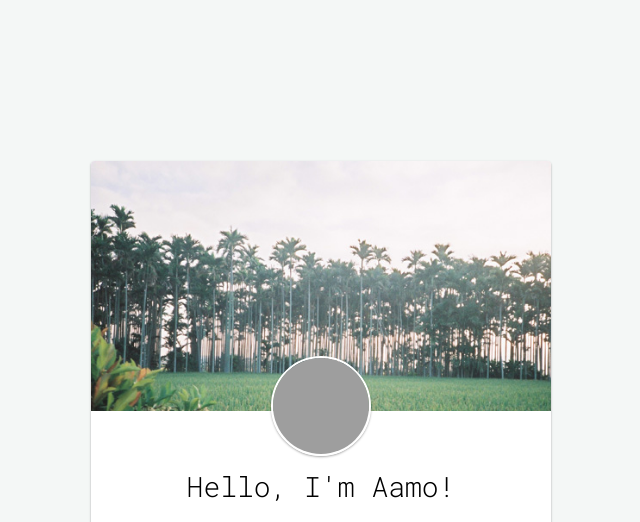
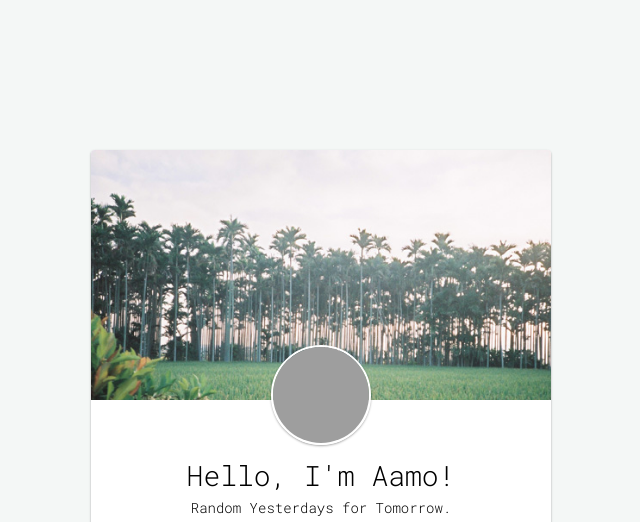
Before and after one commit to mors/mooors, a plain HTML site: page index.html in a window 1280 px wide. Shown: the top 522 px of the page, without its empty margins (319-959 px from the left). Drawn offline with Linux system fonts and the light colour scheme; grey boxes are pictures that could not be loaded.

Commit message:
Update index.html

```diff
--- a/index.html
+++ b/index.html
@@ -48,7 +48,7 @@
 
 				<section class="info">
 					<h1 class="name">Hello, I'm Aamo!</h1>
-					<!--p class="bio">Random Yesterdays for Tomorrow.</p-->
+					<p class="bio">Random Yesterdays for Tomorrow.</p>
 				</section>
 
 				<footer class="social-links is-hidden">
```
